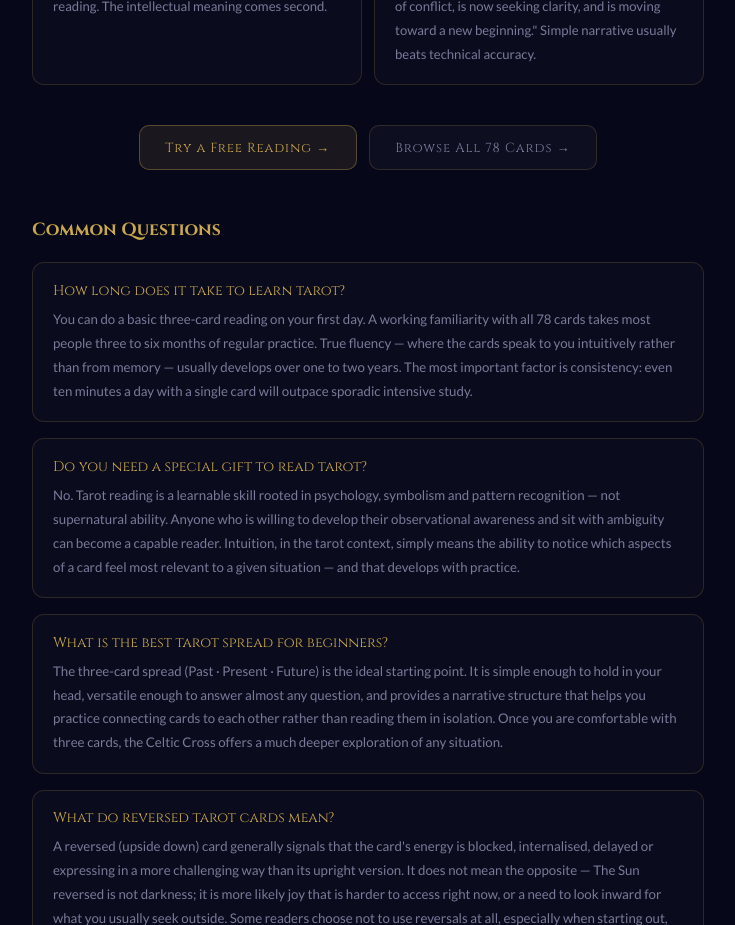
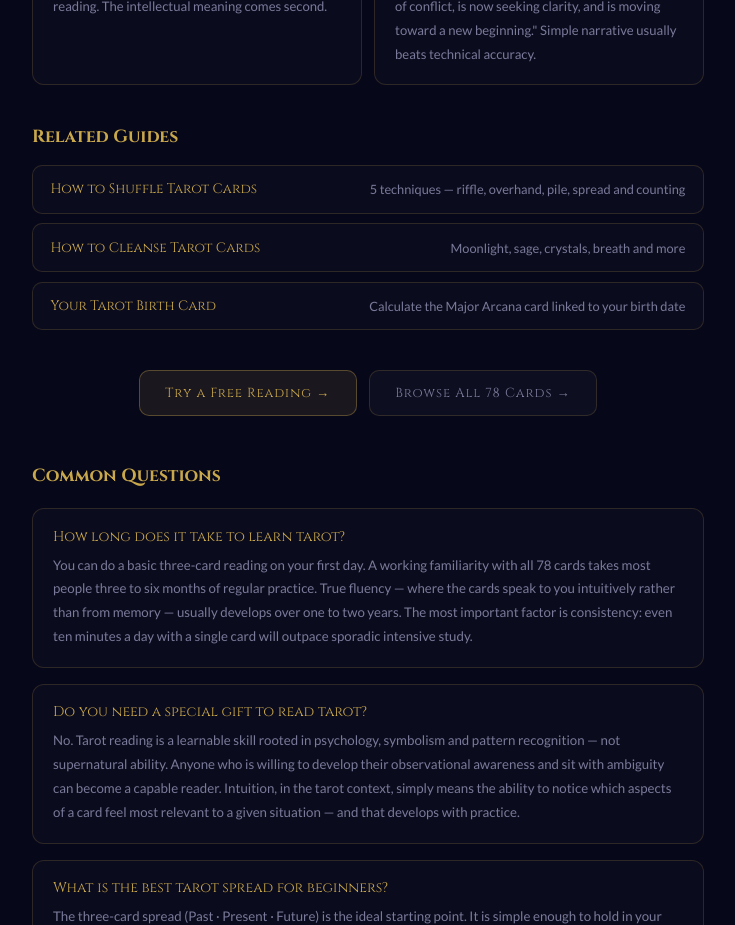
Before and after one commit to dominovd/tarotify, a Next.js app: page /how-to-read-tarot in a window 1280 px wide. Shown: the part 3160-4085 px from the top of the page, without its empty margins (272-1007 px from the left). Built offline with nearby package versions, Linux system fonts and the light colour scheme.

Commit message:
fix: card icon SVG on home + how-to related guides section

```diff
--- a/app/how-to-read-tarot/page.tsx
+++ b/app/how-to-read-tarot/page.tsx
@@ -220,6 +220,25 @@ export default function HowToReadTarotPage() {
         </div>
       </section>
 
+      {/* Related guides */}
+      <section style={{ marginBottom: '2.5rem' }}>
+        <h2 style={{ fontFamily: "'Cinzel',serif", color: 'var(--gold)', fontSize: '1.1rem', marginBottom: '1rem' }}>
+          Related Guides
+        </h2>
+        <div style={{ display: 'flex', flexDirection: 'column', gap: '.6rem' }}>
+          {[
+            { name: 'How to Shuffle Tarot Cards', href: '/how-to-shuffle-tarot', use: '5 techniques — riffle, overhand, pile, spread and counting' },
+            { name: 'How to Cleanse Tarot Cards', href: '/how-to-cleanse-tarot-cards', use: 'Moonlight, sage, crystals, breath and more' },
+            { name: 'Your Tarot Birth Card', href: '/birth-card', use: 'Calculate the Major Arcana card linked to your birth date' },
+          ].map(({ name, href, use }) => (
+            <Link key={href} href={href} style={{ display: 'flex', justifyContent: 'space-between', alignItems: 'center', gap: '1rem', padding: '.9rem 1.1rem', background: 'rgba(255,255,255,.02)', border: '1px solid var(--border)', borderRadius: 10, textDecoration: 'none', flexWrap: 'wrap' }}>
+              <span style={{ fontFamily: "'Cinzel',serif", color: 'var(--gold)', fontSize: '.85rem' }}>{name}</span>
+              <span style={{ color: 'var(--muted)', fontSize: '.8rem' }}>{use}</span>
+            </Link>
+          ))}
+        </div>
+      </section>
+
       {/* CTA */}
       <div style={{ display: 'flex', gap: '.75rem', justifyContent: 'center', flexWrap: 'wrap', marginBottom: '3rem' }}>
         <Link href="/free-reading" style={{ padding: '.8rem 1.6rem', background: 'rgba(201,168,76,.1)', border: '1px solid rgba(201,168,76,.35)', borderRadius: 10, color: 'var(--gold)', fontFamily: "'Cinzel',serif", fontSize: '.82rem', letterSpacing: '.07em', textDecoration: 'none' }}>
```
Also changed, not shown: app/HomeClient.tsx (+16 -10 lines), 1 other file (tests, documents, lock files or other folders).
